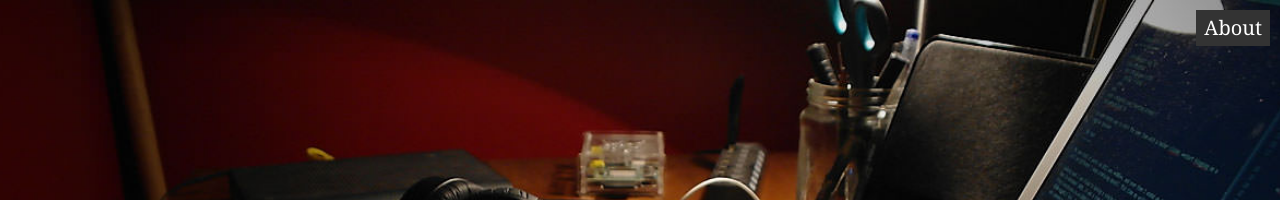
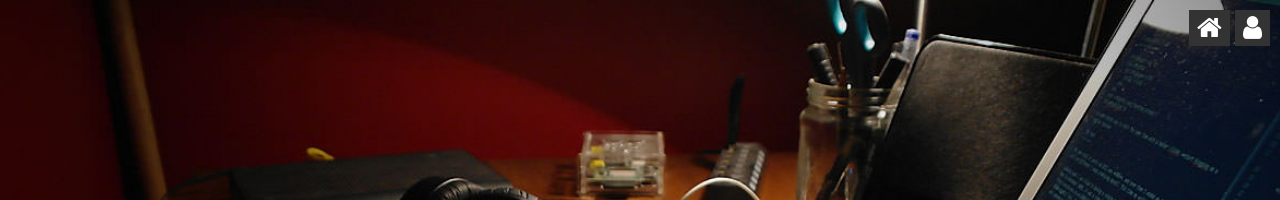
Before and after one commit to mozmorris/mozmorris.github.com, a Jekyll site: the page built from index.html, in a window 1280 px wide. Shown: the top 200 px of the page. Built offline with Jekyll 4.4.1, drawn with Linux system fonts in a browser that asks for light colours; nearby versions of some CDN libraries; Markdown is read by kramdown in place of the engine named in the settings.

Commit message:
Use font awesome

```diff
--- a/_layouts/default.html
+++ b/_layouts/default.html
@@ -10,6 +10,7 @@
         <meta name="viewport" content="width=device-width, initial-scale=1">
         <title>{{ page.title }}</title>
         <link rel="stylesheet" href="/css/screen.css">
+        <link href="//netdna.bootstrapcdn.com/font-awesome/4.0.3/css/font-awesome.css" rel="stylesheet">
         <link href="http://feeds.feedburner.com/mozmorris" rel="alternate" title="Moz Morris" type="application/atom+xml" />
 
         <style>
@@ -33,11 +34,10 @@
                 <nav class="[ primary-nav ]">
                     <ul class="[ primary-nav__list ]">
                         <li>
-                        {% if page.link == 'home' %}
-                            <a href="/">Home</a>
-                        {% else %}
-                            <a href="/about.html">About</a>
-                        {% endif %}
+                            <a class="fa fa-home fa-lg" href="/"></a>
+                        </li>
+                        <li>
+                            <a class="fa fa-user fa-lg" href="/about.html"></a>
                         </li>
                     </ul>
                 </nav>
--- a/sass/_chrome.scss
+++ b/sass/_chrome.scss
@@ -62,12 +62,14 @@ body {
       padding: 0;
       margin: 0;
 
+      li {
+        display: inline-block;
+      }
+
       a {
-        display: block;
         padding: 8px;
         background-color: #333;
         color: #fff;
-        line-height: 20px;
         @include transition(background-color .2s);
 
         &:hover {
```
Also changed, not shown: css/screen.css.
